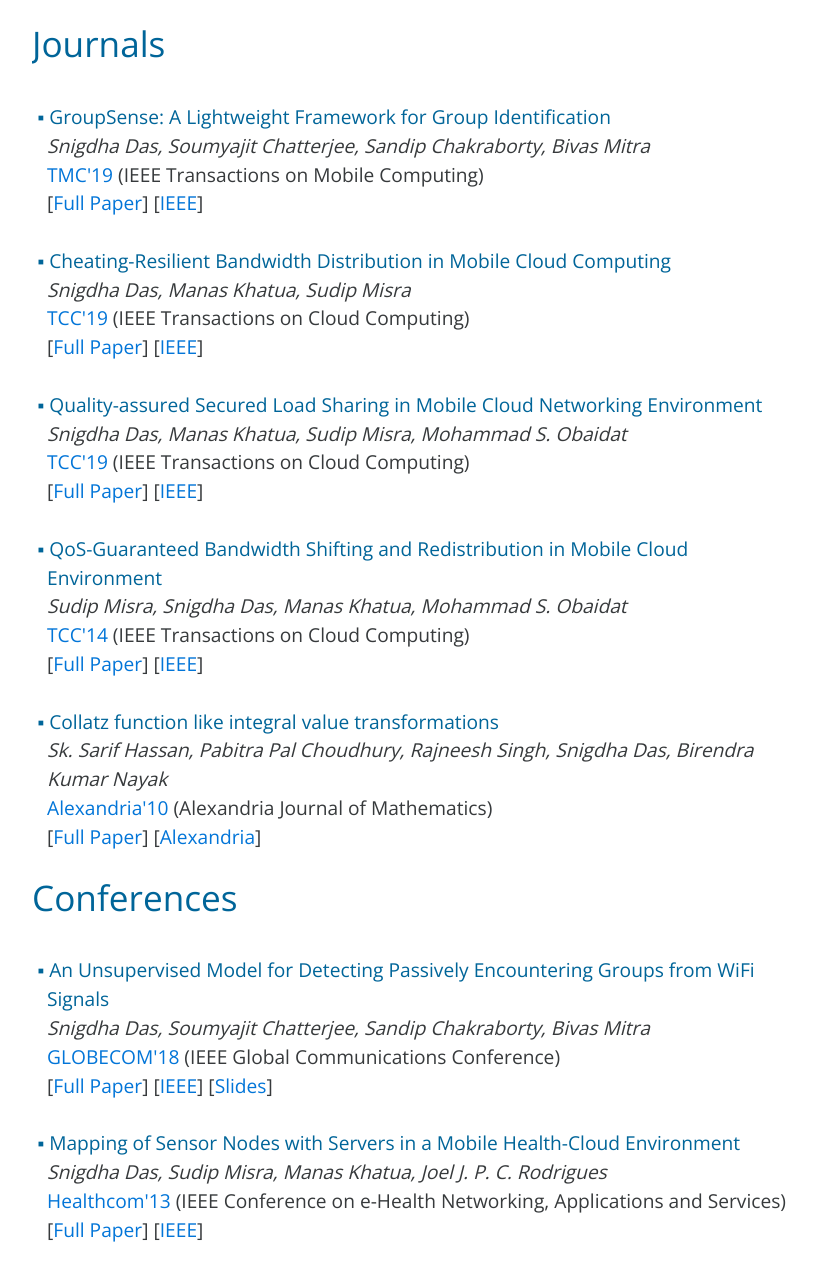
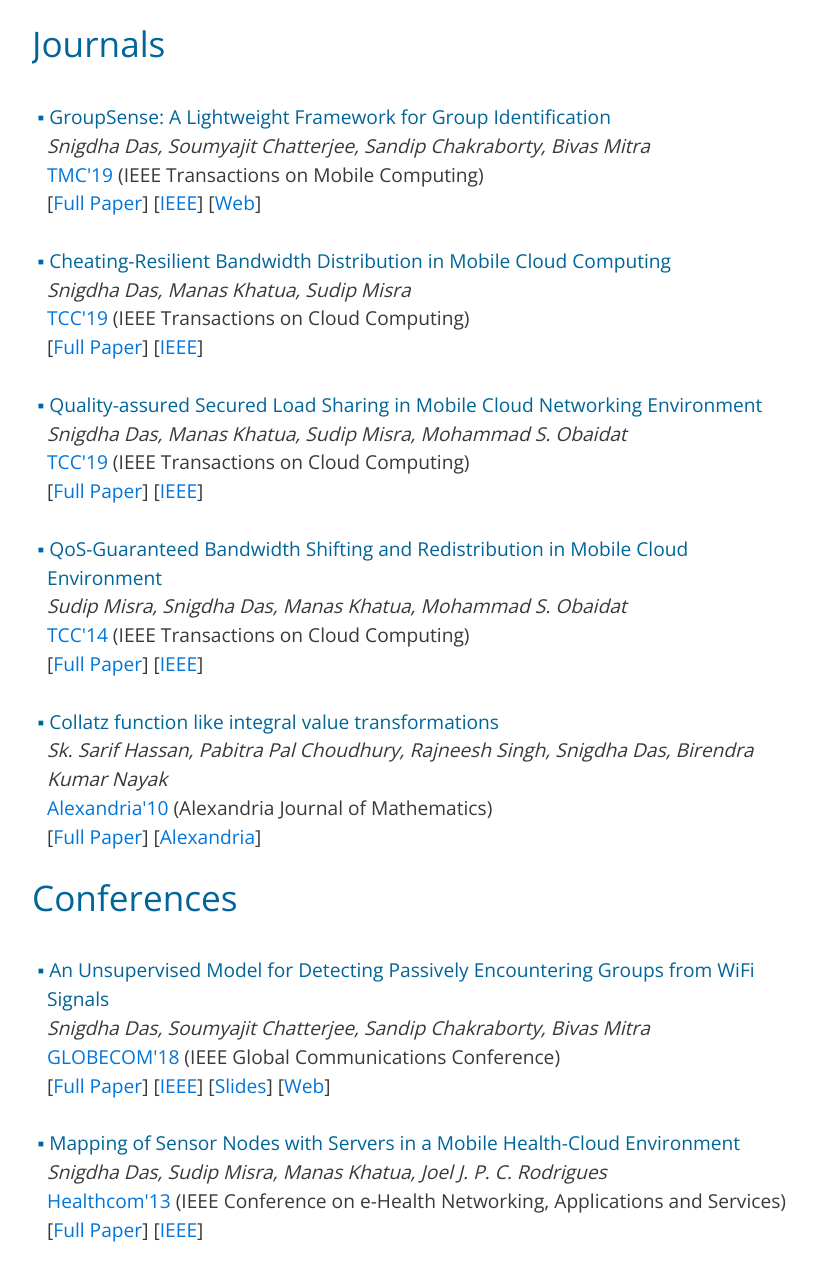
Before and after one commit to skysnigdha/skysnigdha.github.io, a plain HTML site: page index.html in a window 1280 px wide. Shown: the part 801-2075 px from the top of the page, without its empty margins (427-1244 px from the left). Drawn offline with nearby package versions, Linux system fonts and the light colour scheme.

Commit message:
modified

```diff
--- a/index.html
+++ b/index.html
@@ -92,7 +92,7 @@
                                             <b class="tm-blue-text">GroupSense: A Lightweight Framework for Group Identification</b><br>
                                             <i><b>Snigdha Das</b>, Soumyajit Chatterjee, Sandip Chakraborty, Bivas Mitra</i><br>
                                             <a href="https://ieeexplore.ieee.org/xpl/RecentIssue.jsp?punumber=7755" target="_blank">TMC'19</a> (IEEE Transactions on Mobile Computing)<br>
-                                            [<a href="papers/2019_TMC_GroupSense.pdf" target="_blank">Full Paper</a>] [<a href="https://ieeexplore.ieee.org/abstract/document/8573866" target="_blank">IEEE</a>]
+                                            [<a href="papers/2019_TMC_GroupSense.pdf" target="_blank">Full Paper</a>] [<a href="https://ieeexplore.ieee.org/abstract/document/8573866" target="_blank">IEEE</a>]  [<a href="https://skysnigdha.github.io/groupsense">Web</a>]
                                         </li><br>
 
                                         <li>
@@ -131,7 +131,7 @@
                                             <b class="tm-blue-text">An Unsupervised Model for Detecting Passively Encountering Groups from WiFi Signals</b><br>
                                             <i><b>Snigdha Das</b>, Soumyajit Chatterjee, Sandip Chakraborty, Bivas Mitra</i><br>
                                             <a href="https://globecom2018.ieee-globecom.org" target="_blank">GLOBECOM'18</a> (IEEE Global Communications Conference)<br>
-                                            [<a href="papers/2018_GlobeCom_PEG.pdf" target="_blank">Full Paper</a>] [<a href="https://ieeexplore.ieee.org/abstract/document/8647751" target="_blank">IEEE</a>] [<a href="https://docs.google.com/presentation/d/1HPLCrX50tlT1NIym82Fuw7QRJSDYwuy4mhjfkKx0BgQ/edit?usp=sharing" target="_blank">Slides</a>]
+                                            [<a href="papers/2018_GlobeCom_PEG.pdf" target="_blank">Full Paper</a>] [<a href="https://ieeexplore.ieee.org/abstract/document/8647751" target="_blank">IEEE</a>] [<a href="https://docs.google.com/presentation/d/1HPLCrX50tlT1NIym82Fuw7QRJSDYwuy4mhjfkKx0BgQ/edit?usp=sharing" target="_blank">Slides</a>] [<a href="https://skysnigdha.github.io/groupsense">Web</a>]
                                         </li><br>
 
                                         <li>
```
